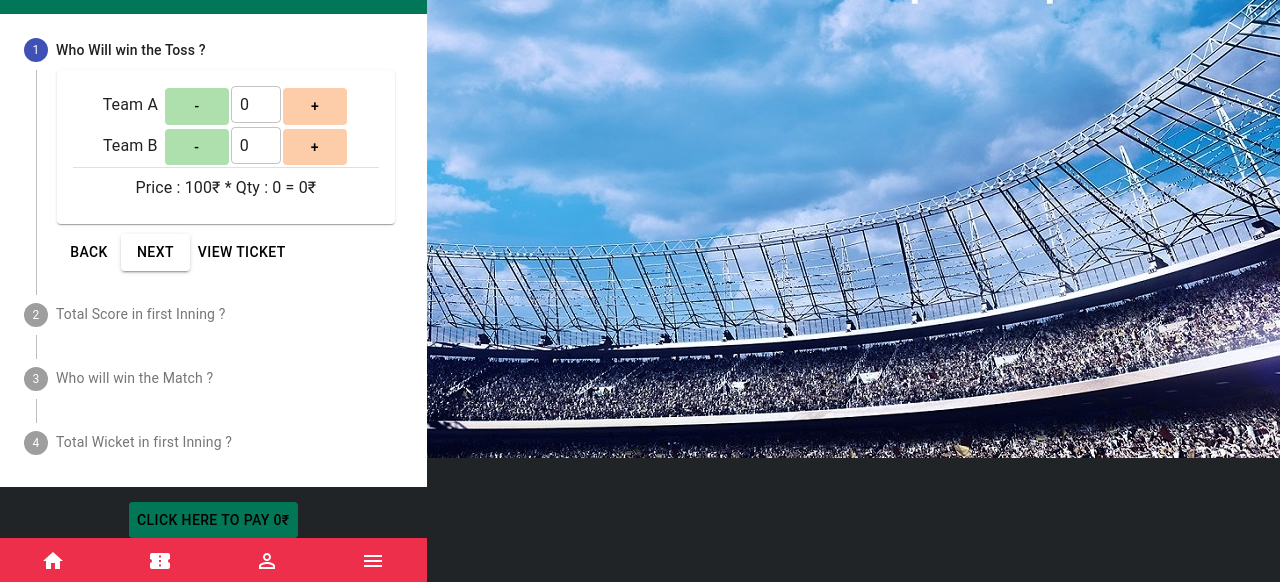
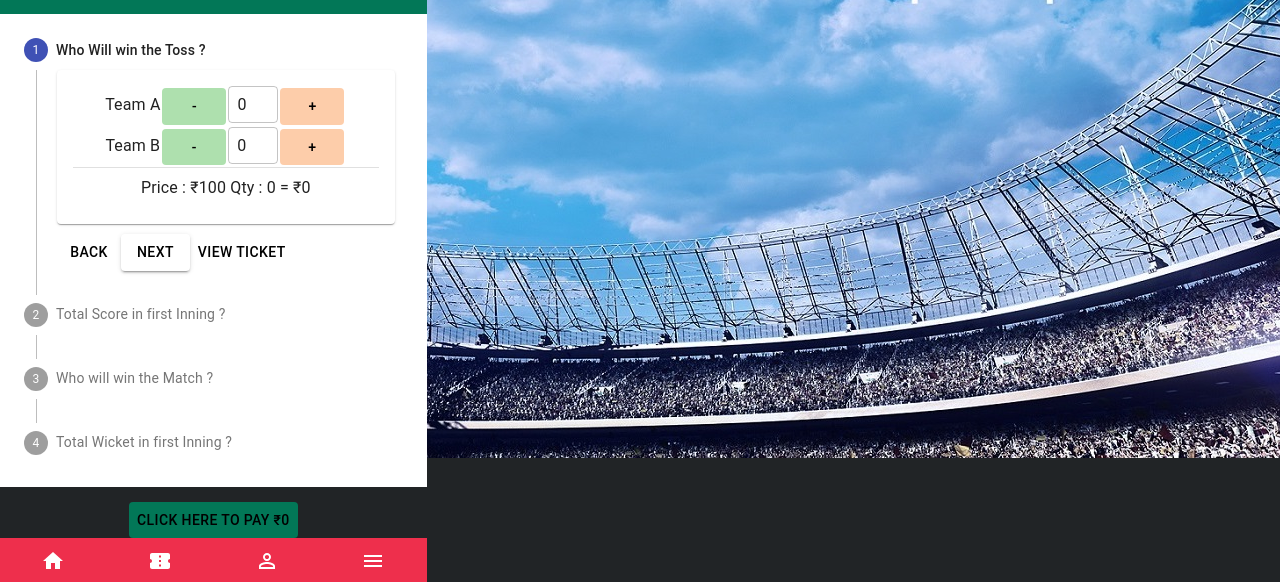
Before and after one commit to vkesirari/react-mui, a React (Create React App) app: page /home/live/1 in a window 1280 px wide. Shown: the part 210-792 px from the top of the page. Built offline with nearby package versions, Linux system fonts and the light colour scheme.

Commit message:
ticket price done

```diff
--- a/src/common/TicketSection.jsx
+++ b/src/common/TicketSection.jsx
@@ -31,15 +31,18 @@ export default class TicketSection extends Component {
       "Who will win the Match ?",
       "Total Wicket in first Inning ?",
     ],
-    countval: 0,
-    countval2: 0,
-    ticketPrice: 0,
+
     totalTicketPrice: 0,
     totalCountval: 0,
     sCorePrice: 0,
     sCoreCount: 0,
+    winPrice: 0,
+    winCount: 0,
+    tossPrice: 0,
+    tossCount: 0,
+    wicketPrice: 0,
+    wicketCount: 0,
 
-    // inputDatas: ["80 - 100", "110-150", "150-200", " 200  +  "],
     scoreData: [
       {
         id: 1,
@@ -48,8 +51,6 @@ export default class TicketSection extends Component {
         class: "scoreBtn1",
         sCount: 0,
         bTicket: 0,
-
-        // scoreCount: 0,
       },
       {
         id: 2,
@@ -76,7 +77,76 @@ export default class TicketSection extends Component {
         bTicket: 0,
       },
     ],
-
+    tossData: [
+      {
+        id: 1,
+        btn: "tBtn1",
+        score: "Team A",
+        class: "tossBtn1",
+        sCount: 0,
+        bTicket: 0,
+      },
+      {
+        id: 2,
+        btn: "tBtn2",
+        score: "Team B",
+        class: "tossBtn2",
+        sCount: 0,
+        bTicket: 0,
+      },
+    ],
+    winData: [
+      {
+        id: 1,
+        btn: "wBtn1",
+        score: "Team A",
+        class: "winBtn1",
+        sCount: 0,
+        bTicket: 0,
+      },
+      {
+        id: 2,
+        btn: "wBtn2",
+        score: "Team B",
+        class: "winBtn2",
+        sCount: 0,
+        bTicket: 0,
+      },
+    ],
+    wicketData: [
+      {
+        id: 1,
+        btn: "wktBtn1",
+        score: "0-3",
+        class: "wktBtn1",
+        sCount: 0,
+        bTicket: 0,
+      },
+      {
+        id: 2,
+        btn: "wktBtn2",
+        score: "3-5",
+        class: "wktBtn2",
+        sCount: 0,
+        bTicket: 0,
+      },
+      {
+        id: 3,
+        btn: "wktBtn3",
+        score: "5-7",
+        class: "wktBtn3",
+        sCount: 0,
+        bTicket: 0,
+      },
+      {
+        id: 4,
+        btn: "wktBtn4",
+        score: "10",
+        class: "wktBtn4",
+        sCount: 0,
+        bTicket: 0,
+      },
+    ],
     open: false,
     setOpen: false,
   };
@@ -124,100 +194,57 @@ export default class TicketSection extends Component {
     },
   }));
 
-  putCountInc = (val1, val2, btn) => {
-    // console.log("-------", val1, val2, btn);
-    // return false;
-    // console.log("btnnn===", btn);
-    if (btn === "btn1") {
-      let countval = val1 + 1;
-      let countval2 = this.state.countval2;
-      const tempVal = countval2;
-      let totalTicketPrice = 100 * countval + parseInt(tempVal * 100);
-      let totalCountval = countval + tempVal;
-      this.setState({ totalTicketPrice, totalCountval, countval, countval2 });
-    } else {
-      let countval = this.state.countval;
-      const tempVal = countval;
-      let countval2 = val2 + 1;
-      let totalTicketPrice = 100 * countval2 + parseInt(tempVal * 100);
-      let totalCountval = countval2 + tempVal;
-      this.setState({ totalTicketPrice, totalCountval, countval, countval2 });
-    }
-    // let ticketPrice = 100 * countval;
-    // let totalTicketPrice = 100 * countval;
-    // let totalCountval = countval;
-    // this.setState({ totalTicketPrice, totalCountval });
+  setTossCountInc = (id, count) => {
+    const oldData = this.state.tossData;
+    const tossData = oldData.map((oData) =>
+      oData.id === id
+        ? { ...oData, sCount: ++count, bTicket: count * 100 }
+        : oData
+    );
+    let tossPrice = 0;
+    tossData.map((oData) => (tossPrice = tossPrice + oData.bTicket));
+    let tossCount = tossPrice / 100;
+    this.setState({
+      tossData,
+      tossPrice,
+      tossCount,
+    });
+  };
+  setTossCountDes = (id, count) => {
+    const oldData = this.state.tossData;
+    const tossData = oldData.map((oData) =>
+      oData.id === id
+        ? { ...oData, sCount: count <= 0 ? 0 : --count, bTicket: count * 100 }
+        : oData
+    );
+    let tossPrice = 0;
+    tossData.map((oData) => (tossPrice = tossPrice + oData.bTicket));
+    let tossCount = tossPrice / 100;
+    this.setState({
+      tossData,
+      tossPrice,
+      tossCount,
+    });
+  };
 
-    // if (btn === "btn1") {
-    //   let countval = val + 1;
-    //   let totalTicketPrice = 100 * countval;
-    //   let totalCountval = countval;
-    //   this.setState({ totalTicketPrice, totalCountval, countval });
-    // } else {
-    //   let countval = 0;
-    //   let totalTicketPrice = this.state.totalTicketPrice;
-    //   let totalCountval = this.state.totalCountval;
-    //   this.setState({ totalTicketPrice, totalCountval, countval });
-    // }
+  handleTossChange = (e, id) => {
+    console.log(e.target.value);
+    let changeVal = parseInt(e.target.value);
+    const oldData = this.state.tossData;
+    const tossData = oldData.map((oData) =>
+      oData.id === id
+        ? { ...oData, sCount: changeVal, bTicket: changeVal * 100 }
+        : oData
+    );
+    let tossPrice = 0;
+    tossData.map((oData) => (tossPrice = tossPrice + oData.bTicket));
+    let tossCount = tossPrice / 100;
+    this.setState({
+      tossData,
+      tossPrice,
+      tossCount,
+    });
   };
-  putCountDes = (val1, val2, btn) => {
-    // let countval = val <= 0 ? 0 : val - 1;
-    // let ticketPrice = 100 * countval;
-    // this.setState({ countval, ticketPrice });
-
-    if (btn === "btn1") {
-      let countval = val1 <= 0 ? 0 : val1 - 1;
-      let countval2 = this.state.countval2;
-      const tempVal = countval2;
-      let totalTicketPrice = 100 * countval + parseInt(tempVal * 100);
-      let totalCountval = countval + tempVal;
-      this.setState({ totalTicketPrice, totalCountval, countval, countval2 });
-    } else {
-      let countval = this.state.countval;
-      const tempVal = countval;
-      let countval2 = val2 <= 0 ? 0 : val2 - 1;
-      let totalTicketPrice = 100 * countval2 + parseInt(tempVal * 100);
-      let totalCountval = countval2 + tempVal;
-      this.setState({ totalTicketPrice, totalCountval, countval, countval2 });
-    }
-  };
-  handleChange = (e, val2, btn) => {
-    // alert(btn);
-    // let countval = parseInt(e.target.value);
-    // let ticketPrice = 100 * countval;
-    // this.setState({ countval, ticketPrice });
-    if (btn === "btn1") {
-      let countval = parseInt(e.target.value);
-      let countval2 = this.state.countval2;
-      const tempVal = countval2;
-      let totalTicketPrice = 100 * countval + parseInt(tempVal * 100);
-      let totalCountval = countval + tempVal;
-      this.setState({ totalTicketPrice, totalCountval, countval, countval2 });
-    } else {
-      let countval = this.state.countval;
-      const tempVal = countval;
-      let countval2 = parseInt(e.target.value);
-      let totalTicketPrice = 100 * countval2 + parseInt(tempVal * 100);
-      let totalCountval = countval2 + tempVal;
-      this.setState({ totalTicketPrice, totalCountval, countval, countval2 });
-    }
-  };
-  //2 btn
-  // putCountInc2 = (val) => {
-  //   let countval2 = val + 1;
-  //   let ticketPrice2 = 100 * countval2;
-  //   this.setState({ countval2, ticketPrice2 });
-  // };
-  // putCountDes2 = (val) => {
-  //   let countval2 = val <= 0 ? 0 : val - 1;
-  //   let ticketPrice2 = 100 * countval2;
-  //   this.setState({ countval2, ticketPrice2 });
-  // };
-  // handleChange2 = (e) => {
-  //   let countval2 = parseInt(e.target.value);
-  //   let ticketPrice2 = 100 * countval2;
-  //   this.setState({ countval2, ticketPrice2 });
-  // };
 
   putMultiCountInc = (id, count) => {
     console.log("lets do it", id, count);
@@ -227,23 +254,157 @@ export default class TicketSection extends Component {
         ? { ...oData, sCount: ++count, bTicket: count * 100 }
         : oData
     );
-    // scoreData.sCount = count + 1;
     let sCorePrice = 0;
     scoreData.map((oData) => (sCorePrice = sCorePrice + oData.bTicket));
-    // console.log("temp", temp);
     let sCoreCount = sCorePrice / 100;
-    // let tempTc = this.state.totalTicketPrice;
-    // let tempCn = this.state.totalCountval;
-    // let totalTicketPrice = tempTc + sCorePrice;
-    // let totalCountval = tempCn + sCoreCount;
+
     this.setState({
       scoreData,
       sCorePrice,
       sCoreCount,
-      // totalTicketPrice,
-      // totalCountval,
     });
-    // this.state.totalTicketPrice
+  };
+  putMultiCountDes = (id, count) => {
+    const oldData = this.state.scoreData;
+    const scoreData = oldData.map((oData) =>
+      oData.id === id
+        ? { ...oData, sCount: count <= 0 ? 0 : --count, bTicket: count * 100 }
+        : oData
+    );
+    let sCorePrice = 0;
+    scoreData.map((oData) => (sCorePrice = sCorePrice + oData.bTicket));
+    let sCoreCount = sCorePrice / 100;
+
+    this.setState({
+      scoreData,
+      sCorePrice,
+      sCoreCount,
+    });
+  };
+
+  handleMultiChange = (e, id) => {
+    console.log(e.target.value);
+    let changeVal = parseInt(e.target.value);
+    const oldData = this.state.scoreData;
+    const scoreData = oldData.map((oData) =>
+      oData.id === id
+        ? { ...oData, sCount: changeVal, bTicket: changeVal * 100 }
+        : oData
+    );
+    let sCorePrice = 0;
+    scoreData.map((oData) => (sCorePrice = sCorePrice + oData.bTicket));
+    let sCoreCount = sCorePrice / 100;
+
+    this.setState({
+      scoreData,
+      sCorePrice,
+      sCoreCount,
+    });
+  };
+  setWinCountInc = (id, count) => {
+    const oldData = this.state.winData;
+    const winData = oldData.map((oData) =>
+      oData.id === id
+        ? { ...oData, sCount: ++count, bTicket: count * 100 }
+        : oData
+    );
+    let winPrice = 0;
+    winData.map((oData) => (winPrice = winPrice + oData.bTicket));
+    let winCount = winPrice / 100;
+    this.setState({
+      winData,
+      winPrice,
+      winCount,
+    });
+  };
+  setWinCountDes = (id, count) => {
+    const oldData = this.state.winData;
+    const winData = oldData.map((oData) =>
+      oData.id === id
+        ? { ...oData, sCount: count <= 0 ? 0 : --count, bTicket: count * 100 }
+        : oData
+    );
+    let winPrice = 0;
+    winData.map((oData) => (winPrice = winPrice + oData.bTicket));
+    let winCount = winPrice / 100;
+
+    this.setState({
+      winData,
+      winPrice,
+      winCount,
+    });
+  };
+
+  handleWinChange = (e, id) => {
+    console.log(e.target.value);
+    let changeVal = parseInt(e.target.value);
+    const oldData = this.state.winData;
+    const winData = oldData.map((oData) =>
+      oData.id === id
+        ? { ...oData, sCount: changeVal, bTicket: changeVal * 100 }
+        : oData
+    );
+    let winPrice = 0;
+    winData.map((oData) => (winPrice = winPrice + oData.bTicket));
+    let winCount = winPrice / 100;
+    this.setState({
+      winData,
+      winPrice,
+      winCount,
+    });
+  };
+  setWicketCountInc = (id, count) => {
+    const oldData = this.state.wicketData;
+    const wicketData = oldData.map((oData) =>
+      oData.id === id
+        ? { ...oData, sCount: ++count, bTicket: count * 100 }
+        : oData
+    );
+    let wicketPrice = 0;
+    wicketData.map((oData) => (wicketPrice = wicketPrice + oData.bTicket));
+    let wicketCount = wicketPrice / 100;
+
+    this.setState({
+      wicketData,
+      wicketPrice,
+      wicketCount,
+    });
+  };
+  setWicketCountDes = (id, count) => {
+    const oldData = this.state.wicketData;
+    const wicketData = oldData.map((oData) =>
+      oData.id === id
+        ? { ...oData, sCount: count <= 0 ? 0 : --count, bTicket: count * 100 }
+        : oData
+    );
+    let wicketPrice = 0;
+    wicketData.map((oData) => (wicketPrice = wicketPrice + oData.bTicket));
+    let wicketCount = wicketPrice / 100;
+
+    this.setState({
+      wicketData,
+      wicketPrice,
+      wicketCount,
+    });
+  };
+
+  handleWicketChange = (e, id) => {
+    console.log(e.target.value);
+    let changeVal = parseInt(e.target.value);
+    const oldData = this.state.wicketData;
+    const wicketData = oldData.map((oData) =>
+      oData.id === id
+        ? { ...oData, sCount: changeVal, bTicket: changeVal * 100 }
+        : oData
+    );
+    let wicketPrice = 0;
+    wicketData.map((oData) => (wicketPrice = wicketPrice + oData.bTicket));
+    let wicketCount = wicketPrice / 100;
+    this.setState({
+      wicketData,
+      wicketPrice,
+      wicketCount,
+    });
   };
   getStepContent(step) {
     switch (step) {
@@ -254,18 +415,15 @@ export default class TicketSection extends Component {
               borderColor="primary.main"
               style={{ textAlign: "center" }}
             >
+              {this.state.tossData.map((data) => (
                 <div>
-                <label htmlFor="" style={{ paddingRight: 5 }}>
-                  Team A
+                  <label htmlFor="" style={{ padding: 0 }}>
+                    {data.score}
                   </label>
                   <Button
                     className="desBtn"
                     onClick={() => {
-                    this.putCountDes(
-                      this.state.countval,
-                      this.state.countval2,
-                      "btn1"
-                    );
+                      this.setTossCountDes(data.id, data.sCount);
                     }}
                   >
                     -
@@ -275,74 +433,26 @@ export default class TicketSection extends Component {
                     type="number"
                     variant="outlined"
                     color="secondary"
+                    value={data.sCount}
+                    onChange={(val, id) => this.handleTossChange(val, data.id)}
+                    Inpu
                     className="inpText"
-                  value={this.state.countval}
-                  onChange={(val, val2) =>
-                    this.handleChange(val, this.state.countval2, "btn1")
-                  }
-                  InputLabelProps={{
-                    shrink: true,
-                  }}
                   />
                   <Button
                     className="incBtn"
                     onClick={() => {
-                    this.putCountInc(
-                      this.state.countval,
-                      this.state.countval2,
-                      "btn1"
-                    );
+                      this.setTossCountInc(data.id, data.sCount);
                     }}
                   >
                     +
                   </Button>
                 </div>
-
-              <div>
-                <label htmlFor="" style={{ paddingRight: 5 }}>
-                  Team B
-                </label>
-                <Button
-                  className="desBtn"
-                  onClick={() => {
-                    this.putCountDes(
-                      this.state.countval,
-                      this.state.countval2,
-                      "btn2"
-                    );
-                  }}
-                >
-                  -
-                </Button>
-                <TextField
-                  id="standard-number"
-                  type="number"
-                  variant="outlined"
-                  color="secondary"
-                  value={this.state.countval2}
-                  onChange={(val) => this.handleChange(val)}
-                  className="inpText"
-                />
-                <Button
-                  className="incBtn"
-                  onClick={() => {
-                    this.putCountInc(
-                      this.state.countval,
-                      this.state.countval2,
-                      "btn2"
-                    );
-                  }}
-                  // style={{ margin: "10px 10px 10px 10px" }}
-                >
-                  +
-                </Button>
-              </div>
+              ))}
               <Divider />
-
               <div style={{ paddingTop: 8 }}>
                 <label>
-                  Price : 100₹ * Qty : {this.state.totalCountval} ={" "}
-                  {this.state.totalTicketPrice}₹
+                  Price : ₹100 Qty : {this.state.tossCount} = ₹
+                  {this.state.tossPrice}
                 </label>
               </div>
               {/* <div>
@@ -364,30 +474,47 @@ export default class TicketSection extends Component {
         return (
           <Card className="">
             <CardContent style={{ textAlign: "center" }}>
-              {this.state.scoreData.map((score) => (
+              {this.state.scoreData.map((data) => (
                 <div>
-                  <label htmlFor="" style={{ padding: 0 }}>
-                    {score.score}
+                  <label
+                    htmlFor=""
+                    className={data.class}
+                    style={{ padding: 0 }}
+                  >
+                    {data.score}
                   </label>
-                  <Button className="desBtn">-</Button>
+                  <Button
+                    className="desBtn"
+                    onClick={() => {
+                      this.putMultiCountDes(data.id, data.sCount);
+                    }}
+                  >
+                    -
+                  </Button>
                   <TextField
                     id="standard-number"
                     type="number"
                     variant="outlined"
                     color="secondary"
-                    value={score.sCount}
+                    value={data.sCount}
+                    onChange={(val, id, count) =>
+                      this.handleMultiChange(val, data.id, data.sCount)
+                    }
+                    Inpu
                     className="inpText"
                   />
                   <Button
                     className="incBtn"
                     onClick={() => {
-                      this.putMultiCountInc(score.id, score.sCount);
+                      this.putMultiCountInc(data.id, data.sCount);
                     }}
                   >
                     +
                   </Button>
                 </div>
               ))}
+              <Divider />
+
               <div style={{ paddingTop: 8 }}>
                 <label>
                   Price : ₹100 Qty : {this.state.sCoreCount} = ₹
@@ -401,38 +528,46 @@ export default class TicketSection extends Component {
         return (
           <Card>
             <CardContent style={{ textAlign: "center" }}>
+              {this.state.winData.map((data) => (
                 <div>
                   <label htmlFor="" style={{ padding: 0 }}>
-                  Team A
+                    {data.score}
                   </label>
-                <Button className="desBtn">-</Button>
+                  <Button
+                    className="desBtn"
+                    onClick={() => {
+                      this.setWinCountDes(data.id, data.sCount);
+                    }}
+                  >
+                    -
+                  </Button>
                   <TextField
                     id="standard-number"
                     type="number"
                     variant="outlined"
                     color="secondary"
-                  className="inpText"
-                />
-                <Button className="incBtn">+</Button>
-              </div>
-              <div>
-                <label htmlFor="" style={{ padding: 0 }}>
-                  Team B
-                </label>
-                <Button className="desBtn">-</Button>
-                <TextField
-                  id="standard-number"
-                  type="number"
-                  variant="outlined"
-                  color="secondary"
+                    value={data.sCount}
+                    onChange={(val, id) => this.handleWinChange(val, data.id)}
+                    Inpu
                     className="inpText"
                   />
                   <Button
                     className="incBtn"
-                  // style={{ margin: "10px 10px 10px 10px" }}
+                    onClick={() => {
+                      this.setWinCountInc(data.id, data.sCount);
+                    }}
                   >
                     +
                   </Button>
+                </div>
+              ))}
+              <Divider />
+
+              <div style={{ paddingTop: 8 }}>
+                <label>
+                  Price : ₹100 Qty : {this.state.winCount} = ₹
+                  {this.state.winPrice}
+                </label>
               </div>
             </CardContent>
           </Card>
@@ -441,91 +576,53 @@ export default class TicketSection extends Component {
         return (
           <Card>
             <CardContent style={{ textAlign: "center" }}>
-              {/* <Typography>Who Will win the Toss ?</Typography> */}
+              {this.state.wicketData.map((score) => (
                 <div>
-                <label htmlFor="" style={{ padding: 0 }}>
-                  0-3
+                  <label htmlFor="" className={score.class}>
+                    {score.score}
                   </label>
-                <Button className="desBtn">-</Button>
-
+                  <Button
+                    className="desBtn"
+                    onClick={() => {
+                      this.setWicketCountDes(score.id, score.sCount);
+                    }}
+                  >
+                    -
+                  </Button>
                   <TextField
                     id="standard-number"
                     type="number"
                     variant="outlined"
                     color="secondary"
+                    value={score.sCount}
+                    onChange={(val, id, count) =>
+                      this.handleWicketChange(val, score.id, score.sCount)
+                    }
+                    Inpu
                     className="inpText"
                   />
-                <Button className="incBtn">+</Button>
+                  <Button
+                    className="incBtn"
+                    onClick={() => {
+                      this.setWicketCountInc(score.id, score.sCount);
+                    }}
+                  >
+                    +
+                  </Button>
                 </div>
-              <div>
-                <label htmlFor="" style={{ padding: 0 }}>
-                  3-5
+              ))}
+              <Divider />
+
+              <div style={{ paddingTop: 8 }}>
+                <label>
+                  Price : ₹100 Qty : {this.state.wicketCount} = ₹
+                  {this.state.wicketPrice}
                 </label>
-                <Button className="desBtn">-</Button>
-
-                <TextField
-                  id="standard-number"
-                  type="number"
-                  variant="outlined"
-                  color="secondary"
-                  className="inpText"
-                />
-                <Button className="incBtn">+</Button>
-              </div>
-              <div>
-                <label htmlFor="" style={{ padding: 0 }}>
-                  5-7
-                </label>
-                <Button className="desBtn">-</Button>
-
-                <TextField
-                  id="standard-number"
-                  type="number"
-                  variant="outlined"
-                  color="secondary"
-                  className="inpText"
-                />
-                <Button className="incBtn">+</Button>
-              </div>
-              <div>
-                <label htmlFor="" style={{ padding: 2 }}>
-                  10
-                </label>
-                <Button className="desBtn">-</Button>
-
-                <TextField
-                  id="standard-number"
-                  type="number"
-                  variant="outlined"
-                  color="secondary"
-                  className="inpText"
-                />
-                <Button className="incBtn">+</Button>
               </div>
             </CardContent>
           </Card>
         );
-      case 5:
-        return (
-          <Card>
-            <CardContent>
-              <div>
-                <Button>+</Button>
-                <label>0-3</label>
-                <Button>-</Button>
-                <Button>+</Button>
-                <label>3-6</label>
-                <Button>-</Button>
-                <Button>+</Button>
-                <label>6-9</label>
-                <Button>-</Button>
-                <Button>+</Button>
-                <label>9+</label>
-                <Button>-</Button>
-              </div>
-            </CardContent>
-          </Card>
-        );
+
       default:
         return "Unknown step";
     }
@@ -649,7 +746,11 @@ export default class TicketSection extends Component {
               to="/home/live/payment/1"
               style={{ backgroundColor: "rgb(2, 119, 87)", color: "white" }}
             >
-              Click here to Pay {this.state.totalTicketPrice}₹
+              Click here to Pay ₹
+              {this.state.tossPrice +
+                this.state.sCorePrice +
+                this.state.wicketPrice +
+                this.state.winPrice}
             </Button>
             {/* </Paper> */}
           </div>
```
Also changed, not shown: src/App.css (+10 -0 lines). Lines whose indentation alone changed are shown as unchanged.
